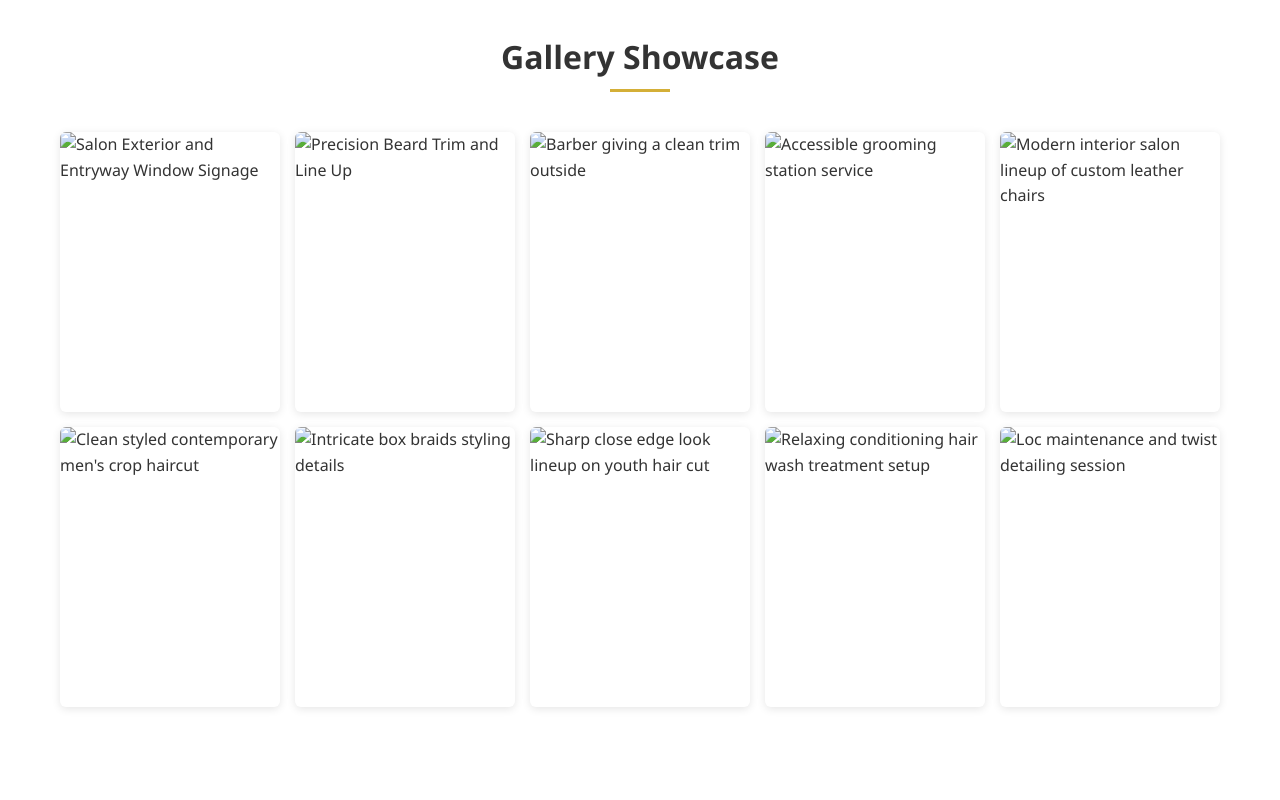
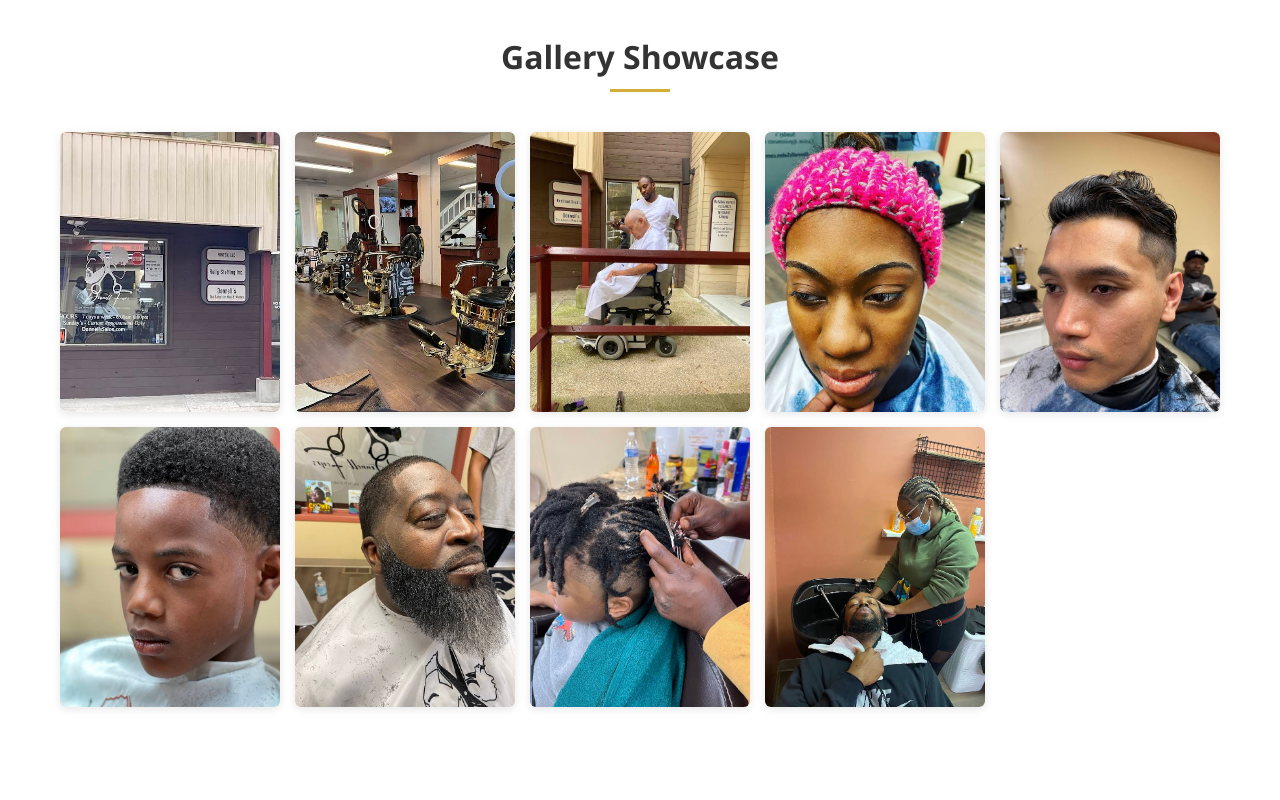
Before and after one commit to kbbee197-dotcom/Donnelssalon-, a plain HTML site: page index.html in a window 1280 px wide. Shown: the part 1540-2340 px from the top of the page. Drawn offline with Linux system fonts and the light colour scheme.

Commit message:
Fix HTML to reference actual image files in repository
- Updated all gallery image paths to use actual Screenshot files from root directory
- Updated hero section background to use Screenshot_20260705-095308_Maps~2.jpg
- Corrected time slot from '4:60 PM' to '4:30 PM'
- Images now reference files that exist in the repository

```diff
--- a/index.html
+++ b/index.html
@@ -73,7 +73,7 @@
 
         /* Hero Section */
         .hero {
-            background: linear-gradient(rgba(0,0,0,0.7), rgba(0,0,0,0.7)), url('images/1534.jpg') no-repeat center center/cover;
+            background: linear-gradient(rgba(0,0,0,0.7), rgba(0,0,0,0.7)), url('Screenshot_20260705-095308_Maps~2.jpg') no-repeat center center/cover;
             height: 60vh;
             display: flex;
             flex-direction: column;
@@ -370,16 +370,15 @@
         <div class="container">
             <h2 class="section-title">Gallery Showcase</h2>
             <div class="gallery-grid">
-                <div class="gallery-item"><img src="images/1535.jpg" alt="Salon Exterior and Entryway Window Signage"></div>
-                <div class="gallery-item"><img src="images/1526.jpg" alt="Precision Beard Trim and Line Up"></div>
-                <div class="gallery-item"><img src="images/1531.jpg" alt="Barber giving a clean trim outside"></div>
-                <div class="gallery-item"><img src="images/1532.jpg" alt="Accessible grooming station service"></div>
-                <div class="gallery-item"><img src="images/1534.jpg" alt="Modern interior salon lineup of custom leather chairs"></div>
-                <div class="gallery-item"><img src="images/1529.jpg" alt="Clean styled contemporary men's crop haircut"></div>
-                <div class="gallery-item"><img src="images/1525.jpg" alt="Intricate box braids styling details"></div>
-                <div class="gallery-item"><img src="images/1528.jpg" alt="Sharp close edge look lineup on youth hair cut"></div>
-                <div class="gallery-item"><img src="images/1519.jpg" alt="Relaxing conditioning hair wash treatment setup"></div>
-                <div class="gallery-item"><img src="images/1523.jpg" alt="Loc maintenance and twist detailing session"></div>
+                <div class="gallery-item"><img src="Screenshot_20260705-094501_Maps~2.jpg" alt="Salon Exterior and Entryway Window Signage"></div>
+                <div class="gallery-item"><img src="Screenshot_20260705-094529_Maps~2.jpg" alt="Precision Beard Trim and Line Up"></div>
+                <div class="gallery-item"><img src="Screenshot_20260705-094839_Maps~2.jpg" alt="Barber giving a clean trim outside"></div>
+                <div class="gallery-item"><img src="Screenshot_20260705-095135_Maps~2.jpg" alt="Accessible grooming station service"></div>
+                <div class="gallery-item"><img src="Screenshot_20260705-095222_Maps~2.jpg" alt="Modern interior salon lineup of custom leather chairs"></div>
+                <div class="gallery-item"><img src="Screenshot_20260705-095245_Maps~2.jpg" alt="Clean styled contemporary men's crop haircut"></div>
+                <div class="gallery-item"><img src="Screenshot_20260705-095308_Maps~2.jpg" alt="Intricate box braids styling details"></div>
+                <div class="gallery-item"><img src="Screenshot_20260705-100017_Maps~2.jpg" alt="Sharp close edge look lineup on youth hair cut"></div>
+                <div class="gallery-item"><img src="Screenshot_20260705-100130_Maps~2.jpg" alt="Relaxing conditioning hair wash treatment setup"></div>
             </div>
         </div>
     </section>
```
